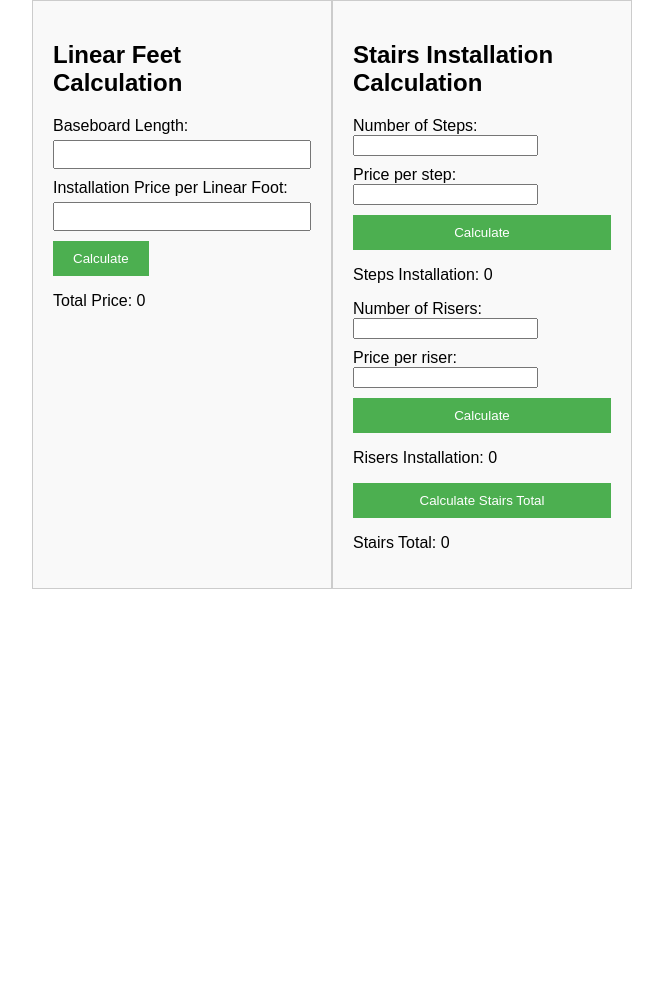
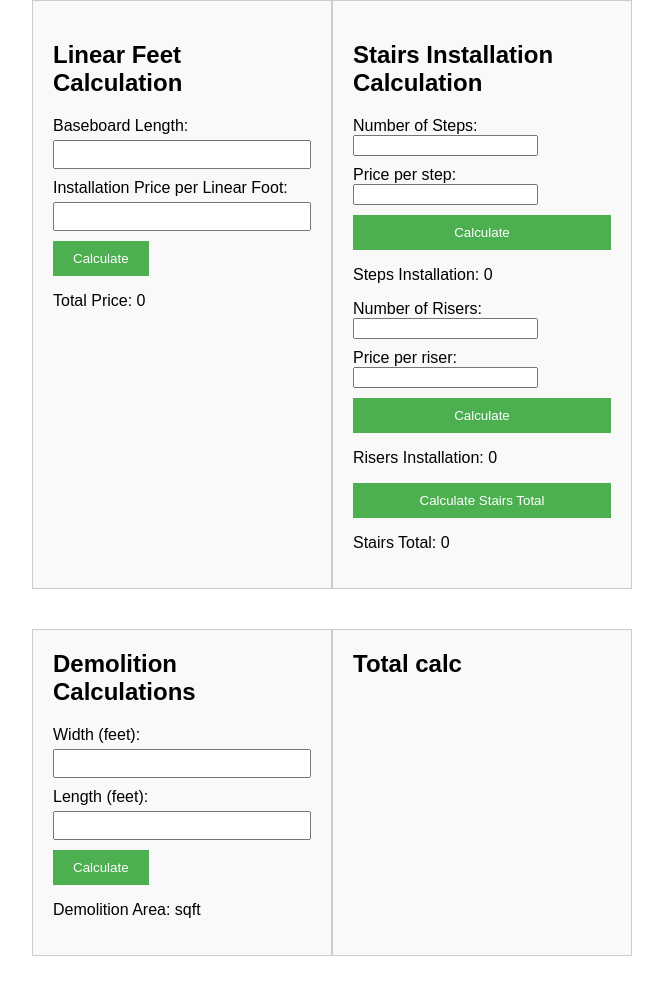
Before and after one commit to Jivuki/calc, a plain HTML site: page index.html in a window 1280 px wide. Shown: the part 552-1546 px from the top of the page, without its empty margins (308-971 px from the left). Before the commit the page ends 1181 px from the top, so only its background shows below. Drawn offline with Linux system fonts and the light colour scheme.

Commit message:
Add files via upload

```diff
--- a/index.html
+++ b/index.html
@@ -96,7 +96,25 @@
 					<p>Stairs Total: <span id="stairsTotalResult">0</span></p>
 				  </div>
 			</div>
-
+		</div>
+    </div>
+	<div class="main-forms-wrapper">
+		<div class="form-container">
+			<h2>Demolition Calculations</h2>
+			<div class="form-group">
+				<label for="demoWidth">Width (feet):</label>
+				<input type="number" id="demoWidth" step="0.01">
+			</div>
+			<div class="form-group">
+				<label for="demoLength">Length (feet):</label>
+				<input type="number" id="demoLength" step="0.01">
+			</div>
+			<button onclick="calculateDemolitionArea()">Calculate</button>
+			<p>Demolition Area: <span id="demolitionAreaResult"></span> sqft</p>
+		</div>
+			<div class="form-container">
+			  <h2>Total calc</h2>
+			</div>
 	</div>
 </body>
 </html>
--- a/mobileStyle.css
+++ b/mobileStyle.css
@@ -1,3 +1,4 @@
+/* Common styles for mobile and tablet devices */
 @media only screen and (max-width: 768px) {
   body {
     font-size: 16px;
--- a/script.js
+++ b/script.js
@@ -135,3 +135,15 @@ function calculateFlooringTotal() {
 
   document.getElementById("flooringTotal").value = flooringTotal.toFixed(2);
 }
+
+function calculateDemolitionArea() {
+  var demoWidth = parseFloat(document.getElementById("demoWidth").value);
+  var demoLength = parseFloat(document.getElementById("demoLength").value);
+
+  if (!isNaN(demoWidth) && !isNaN(demoLength)) {
+    var demolitionArea = demoWidth * demoLength;
+    document.getElementById("demolitionAreaResult").innerText = demolitionArea.toFixed(2);
+  } else {
+    document.getElementById("demolitionAreaResult").innerText = '';
+  }
+}
```
Lines whose indentation alone changed are shown as unchanged.
